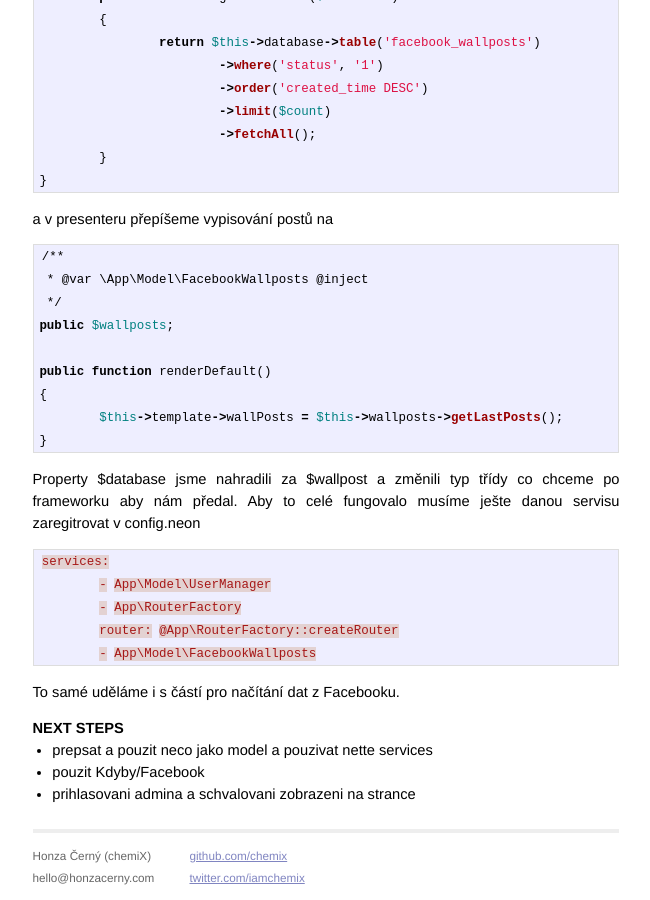
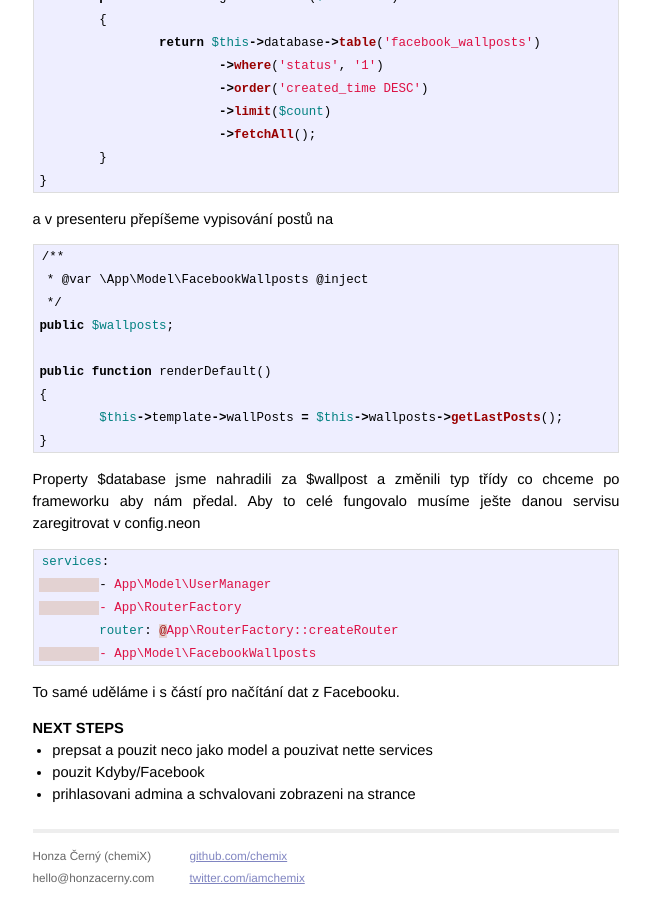
Before and after one commit to chemix/chemix.github.com, a Jekyll site: the page built from _posts/2014-06-13-nette-facebook-reader.md, in a window 1280 px wide and 900 px high, scrolled down 10256 px. Shown: the whole window, without its empty margins (314-964 px from the left). Built offline with Jekyll 4.4.1, drawn with Linux system fonts in a browser that asks for light colours; Markdown is read by kramdown in place of the engine named in the settings.

Commit message:
Updated 2014-06-13-nette-facebook-reader.md

```diff
--- a/_posts/2014-06-13-nette-facebook-reader.md
+++ b/_posts/2014-06-13-nette-facebook-reader.md
@@ -489,7 +489,7 @@ public function renderDefault()
 
 Property $database jsme nahradili za $wallpost a změnili typ třídy co chceme po frameworku aby nám předal. Aby to celé fungovalo musíme ješte danou servisu zaregitrovat v config.neon
 
-{% highlight json %}
+{% highlight yaml %}
 services:
 	- App\Model\UserManager
 	- App\RouterFactory
```
